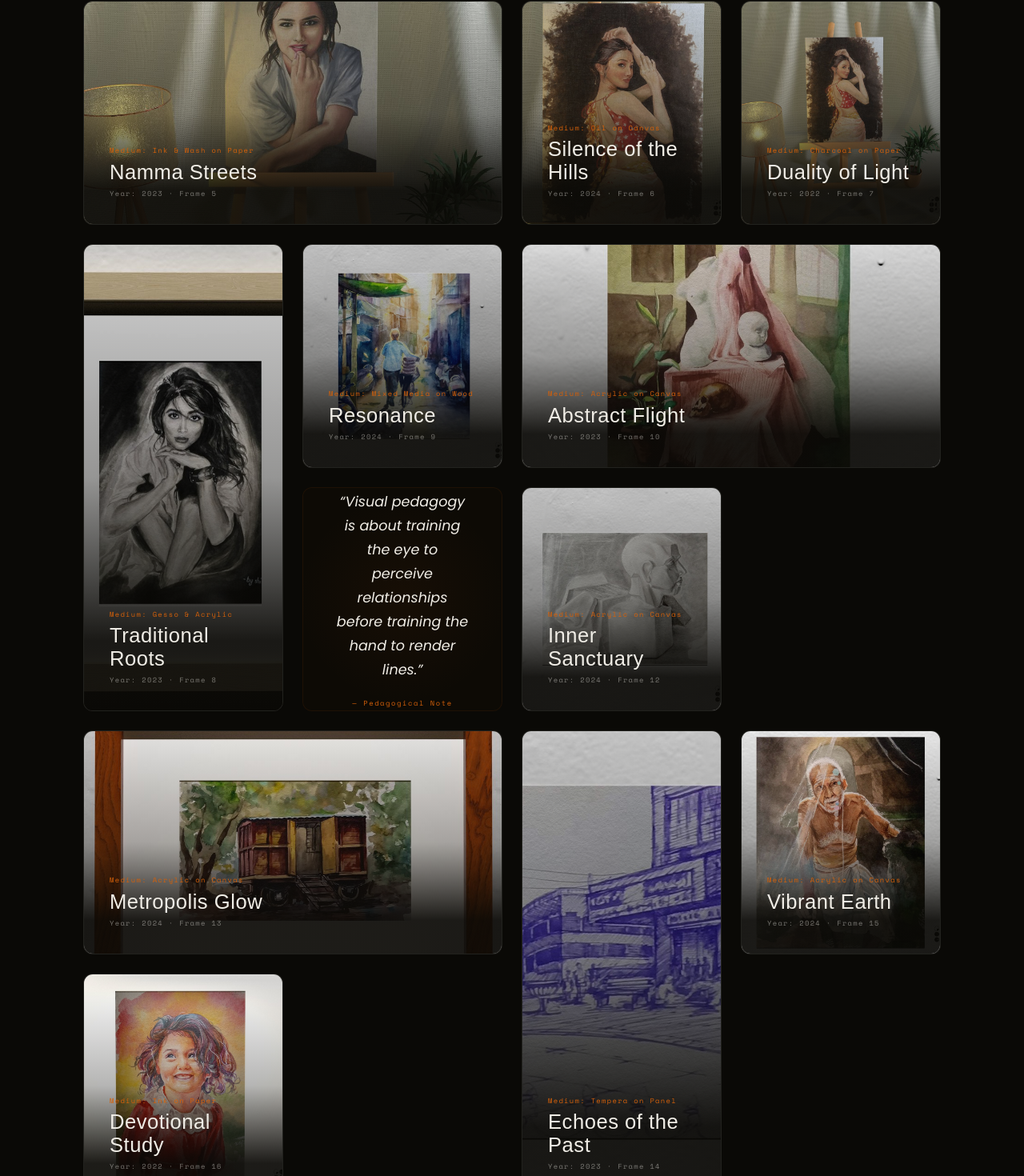
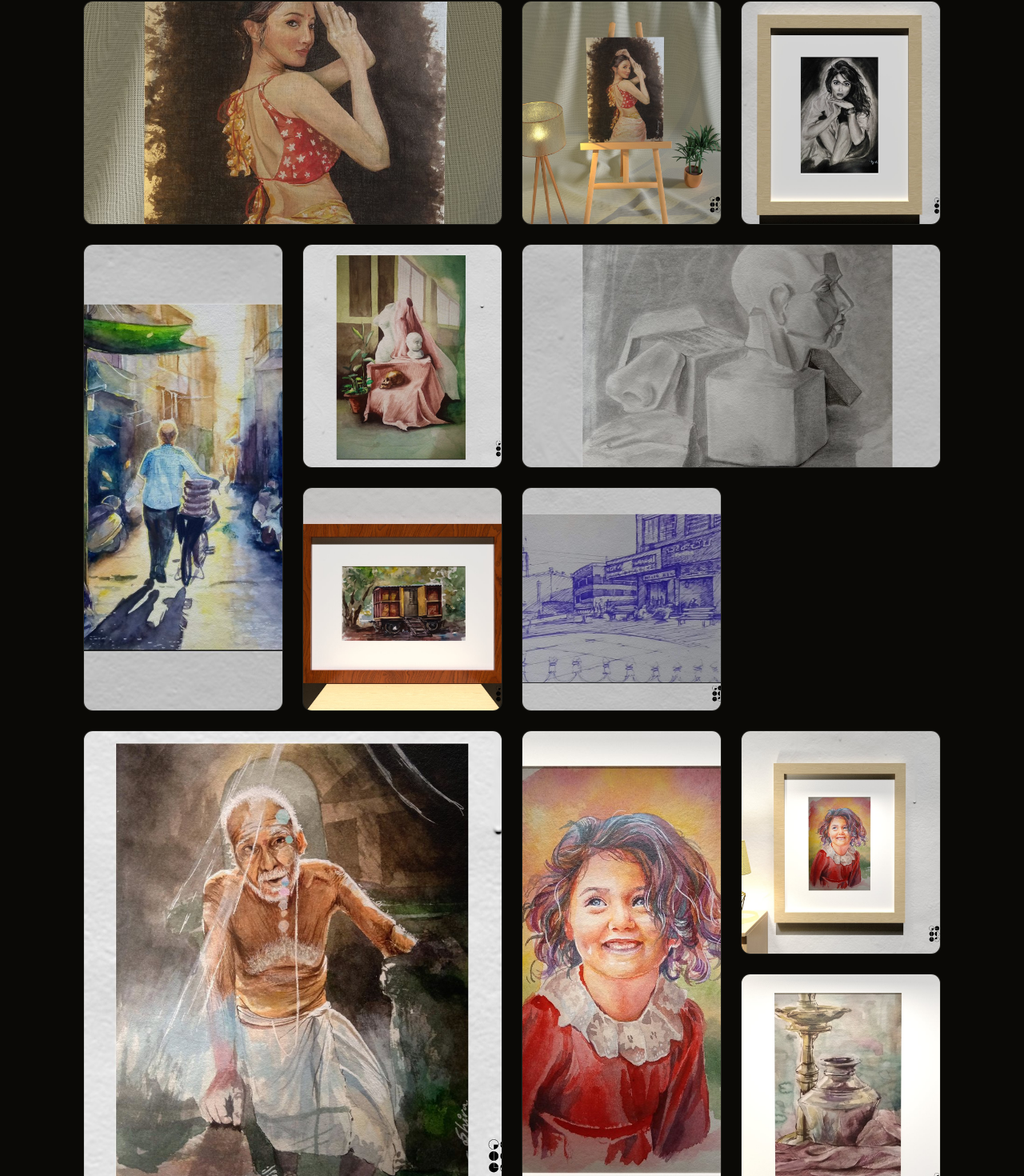
Before and after one commit to svarnartacademy/Sivnco, a Next.js app: page /artist-educator in a window 1280 px wide. Shown: the part 2916-4386 px from the top of the page at 80% size. Built offline with nearby package versions, Linux system fonts and the light colour scheme; a web font is replaced by a local one.

Commit message:
style: remove text overlays and show pure image bento grid for paintings

```diff
--- a/pages/artist-educator.js
+++ b/pages/artist-educator.js
@@ -10,26 +10,18 @@ const METRICS = [
   { n: '6+', l: 'Years Teaching' },
 ]
 
-const ARTWORKS = [
-  { id: 1, title: 'Rhythm of the Veena', medium: 'Oil & Acrylic on Canvas', year: '2024', size: 'large', img: '/images/paintings/painting_1.jpg' },
-  { id: 2, title: 'Bengaluru Mornings', medium: 'Watercolor on Paper', year: '2023', size: 'tall', img: '/images/paintings/painting_2.jpg' },
-  { id: 3, title: 'Form & Void', medium: 'Acrylic on Canvas', year: '2024', size: 'standard', img: '/images/paintings/painting_3.jpg' },
-  { id: 4, isText: true, text: '“Art is the synthesis of patient observation and intuitive expression.”', author: 'H.P. Shivaraj', size: 'standard' },
-  { id: 5, title: 'Namma Streets', medium: 'Ink & Wash on Paper', year: '2023', size: 'wide', img: '/images/paintings/painting_4.jpg' },
-  { id: 6, title: 'Silence of the Hills', medium: 'Oil on Canvas', year: '2024', size: 'standard', img: '/images/paintings/painting_5.jpg' },
-  { id: 7, title: 'Duality of Light', medium: 'Charcoal on Paper', year: '2022', size: 'standard', img: '/images/paintings/painting_6.jpg' },
-  { id: 8, title: 'Traditional Roots', medium: 'Gesso & Acrylic', year: '2023', size: 'tall', img: '/images/paintings/painting_7.jpg' },
-  { id: 9, title: 'Resonance', medium: 'Mixed Media on Wood', year: '2024', size: 'standard', img: '/images/paintings/painting_8.jpg' },
-  { id: 10, title: 'Abstract Flight', medium: 'Acrylic on Canvas', year: '2023', size: 'wide', img: '/images/paintings/painting_9.jpg' },
-  { id: 11, isText: true, text: '“Visual pedagogy is about training the eye to perceive relationships before training the hand to render lines.”', author: 'Pedagogical Note', size: 'standard' },
-  { id: 12, title: 'Inner Sanctuary', medium: 'Acrylic on Canvas', year: '2024', size: 'standard', img: '/images/paintings/painting_10.jpg' },
-  { id: 13, title: 'Metropolis Glow', medium: 'Acrylic on Canvas', year: '2024', size: 'wide', img: '/images/paintings/painting_11.jpg' },
-  { id: 14, title: 'Echoes of the Past', medium: 'Tempera on Panel', year: '2023', size: 'tall', img: '/images/paintings/painting_12.jpg' },
-  { id: 15, title: 'Vibrant Earth', medium: 'Acrylic on Canvas', year: '2024', size: 'standard', img: '/images/paintings/painting_13.jpg' },
-  { id: 16, title: 'Devotional Study', medium: 'Ink on Paper', year: '2022', size: 'standard', img: '/images/paintings/painting_14.jpg' },
-  { id: 17, title: 'Harmonic Convergence', medium: 'Acrylic on Canvas', year: '2024', size: 'wide', img: '/images/paintings/painting_15.jpg' },
-  { id: 18, isText: true, text: '“Every child is an artist. The problem is how to remain an artist once we grow up.”', author: 'Pablo Picasso', size: 'standard' }
-]
+const ARTWORKS = Array.from({ length: 23 }, (_, i) => {
+  const id = i + 1;
+  let size = 'standard';
+  if (id === 1 || id === 13) size = 'large';
+  else if ([2, 8, 14, 20].includes(id)) size = 'tall';
+  else if ([5, 10, 17, 22].includes(id)) size = 'wide';
+  return {
+    id,
+    img: `/images/paintings/painting_${id}.jpg`,
+    size
+  };
+});
 
 const TIMELINE = [
   { date: '2024 — Present', title: 'Annual Academy Showcases', org: 'Svarnart Academy', desc: 'Curating student exhibitions showing over 120+ artworks by young minds to parents and local curators. Fosters confidence and real-world exposure for kids.' },
@@ -263,27 +255,11 @@ export default function ArtistEducator() {
           <h2 className="s-title rv">A gallery of<br /><i>original works.</i></h2>
 
           <div className="bento rv2">
-            {ARTWORKS.map((art) => {
-              if (art.isText) {
-                return (
-                  <div key={art.id} className={`b-card text-only ${art.size}`}>
-                    <span className="b-quote">{art.text}</span>
-                    <span className="b-author">— {art.author}</span>
-                  </div>
-                )
-              }
-              return (
-                <div key={art.id} className={`b-card ${art.size}`}>
-                  <img src={art.img} alt={art.title} />
-                  <div className="b-overlay" />
-                  <div className="b-content">
-                    <span className="b-label">Medium: {art.medium}</span>
-                    <h3 className="b-name">{art.title}</h3>
-                    <span className="b-meta">Year: {art.year} · Frame {art.id}</span>
-                  </div>
-                </div>
-              )
-            })}
+            {ARTWORKS.map((art) => (
+              <div key={art.id} className={`b-card ${art.size}`}>
+                <img src={art.img} alt={`Painting ${art.id}`} />
+              </div>
+            ))}
           </div>
         </div>
       </section>
```
